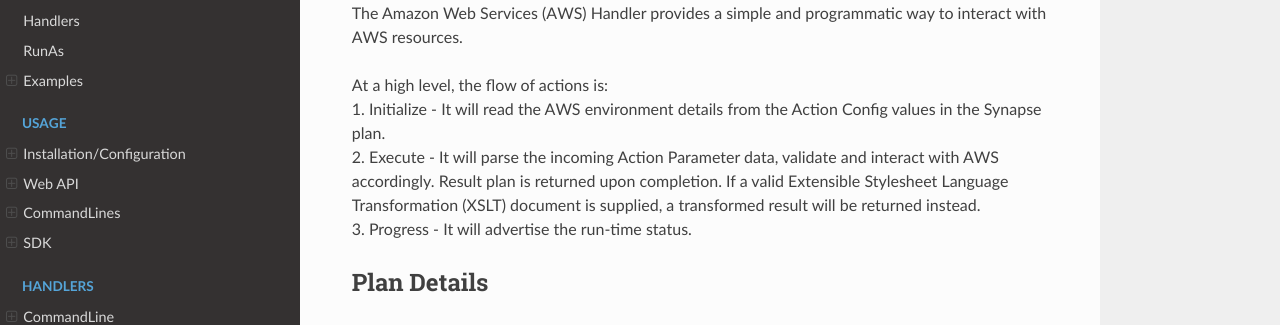
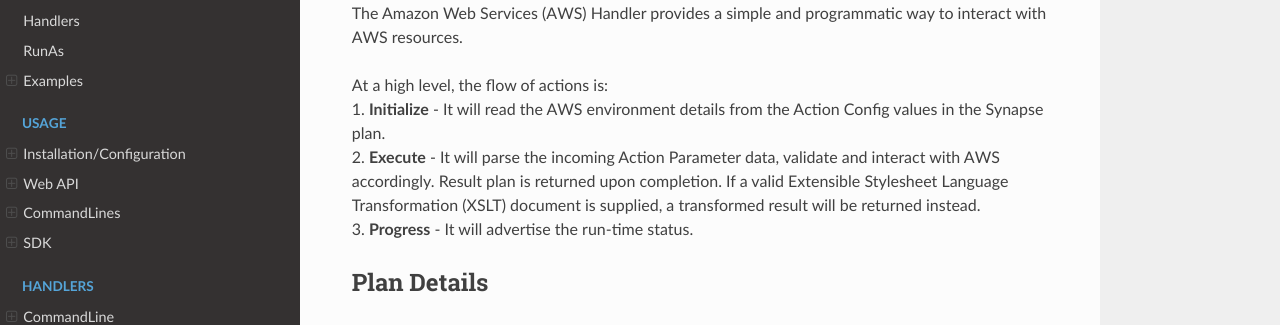
Before and after one commit to SynapseProject/synapse.docs, an MkDocs documentation site: the page built from docs/handlers/cloud/aws.md, in a window 1280 px wide and 900 px high. Shown: the part 158-483 px from the top of the window. Built offline with MkDocs 1.6.1, drawn with Linux system fonts in a browser that asks for light colours; nearby versions of some CDN libraries; old or Windows-style settings are respelled for this version of MkDocs.

Commit message:
Minor formatting change.

```diff
--- a/docs/handlers/cloud/aws.md
+++ b/docs/handlers/cloud/aws.md
@@ -2,9 +2,9 @@
 The Amazon Web Services (AWS) Handler provides a simple and programmatic way to interact with AWS resources.
 
 At a high level, the flow of actions is:
-1. Initialize - It will read the AWS environment details from the Action Config values in the Synapse plan.
-2. Execute - It will parse the incoming Action Parameter data, validate and interact with AWS accordingly. Result plan is returned upon completion. If a valid Extensible Stylesheet Language Transformation (XSLT) document is supplied, a transformed result will be returned instead.
-3. Progress - It will advertise the run-time status.
+1. **Initialize** - It will read the AWS environment details from the Action Config values in the Synapse plan.
+2. **Execute** - It will parse the incoming Action Parameter data, validate and interact with AWS accordingly. Result plan is returned upon completion. If a valid Extensible Stylesheet Language Transformation (XSLT) document is supplied, a transformed result will be returned instead.
+3. **Progress** - It will advertise the run-time status.
 
 ## Plan Details
 ### Config
```
